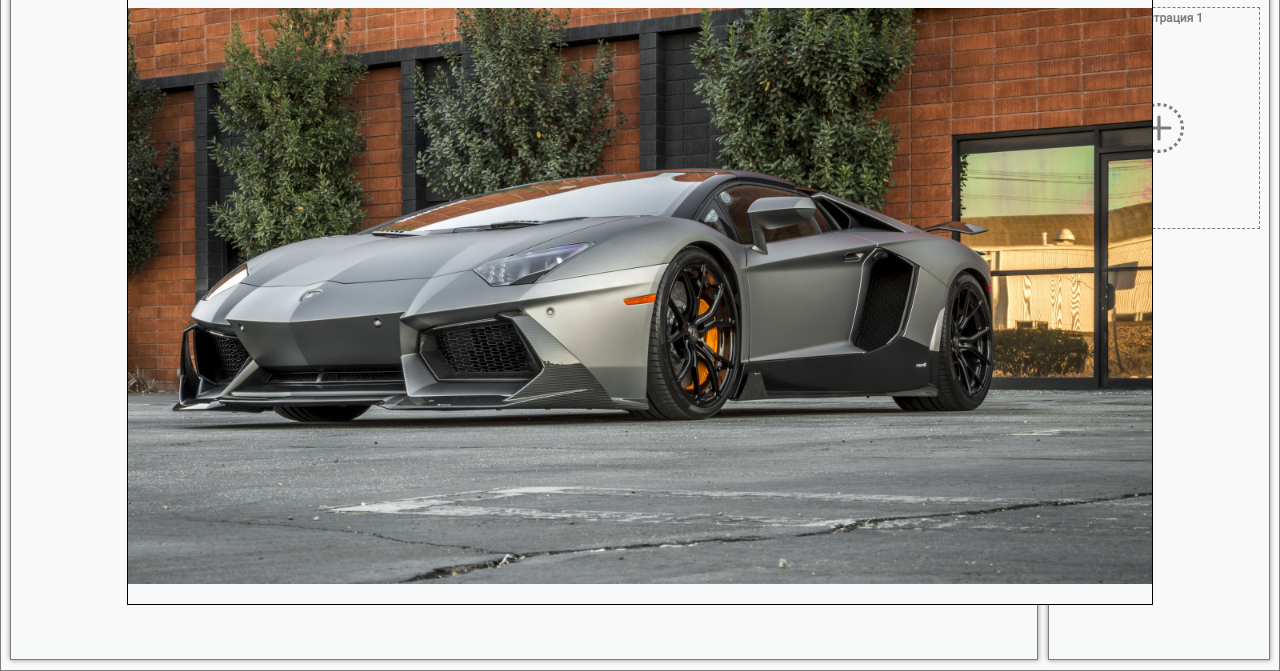
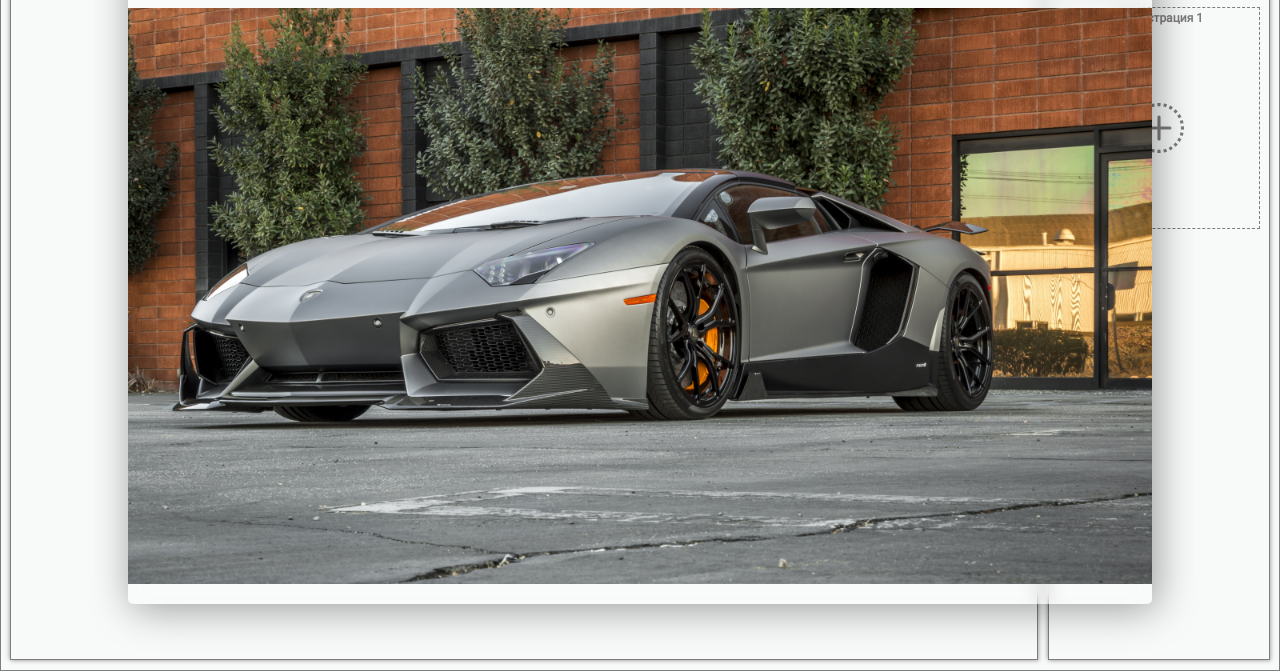
Before and after one commit to Russs11/exp_photo_table, a plain HTML site: page src/preview.html in a window 1280 px wide. Shown: the part 129-800 px from the top of the page. Drawn offline with Linux system fonts and the light colour scheme.

Commit message:
w19.05.2022

```diff
--- a/src/scss/ModalContainer2.scss
+++ b/src/scss/ModalContainer2.scss
@@ -7,6 +7,11 @@
     z-index: 30;
 
     background-color: #f8f9fa;
-
-    border: 1px solid #000;
+    background-color: rgba(255, 255, 255, 0.2);
+    backdrop-filter: blur(8px);
+    // border: 1px solid #343a40;
+    // border: 1px solid #000;
+    box-shadow: 4px 4px 40px rgba(0, 0, 0, 0.4);
+    border-radius: 5px;
+    // border: 1px solid #000;
 }
```
Also changed, not shown: src/css/ModalContainer2.css, src/css/style.css.
